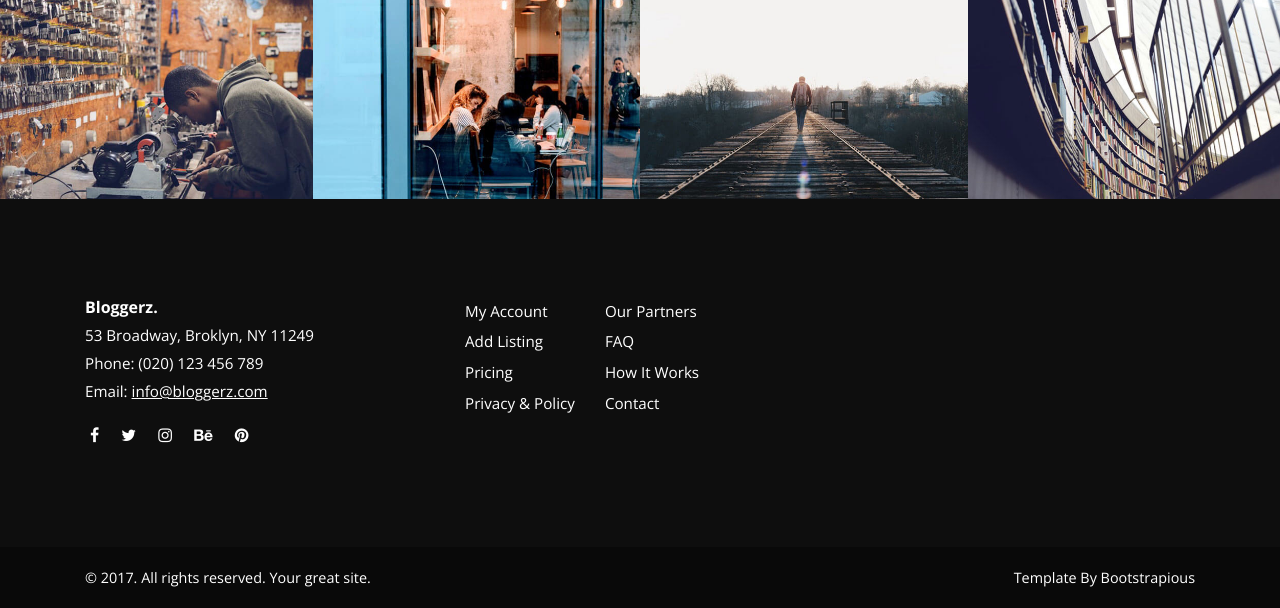
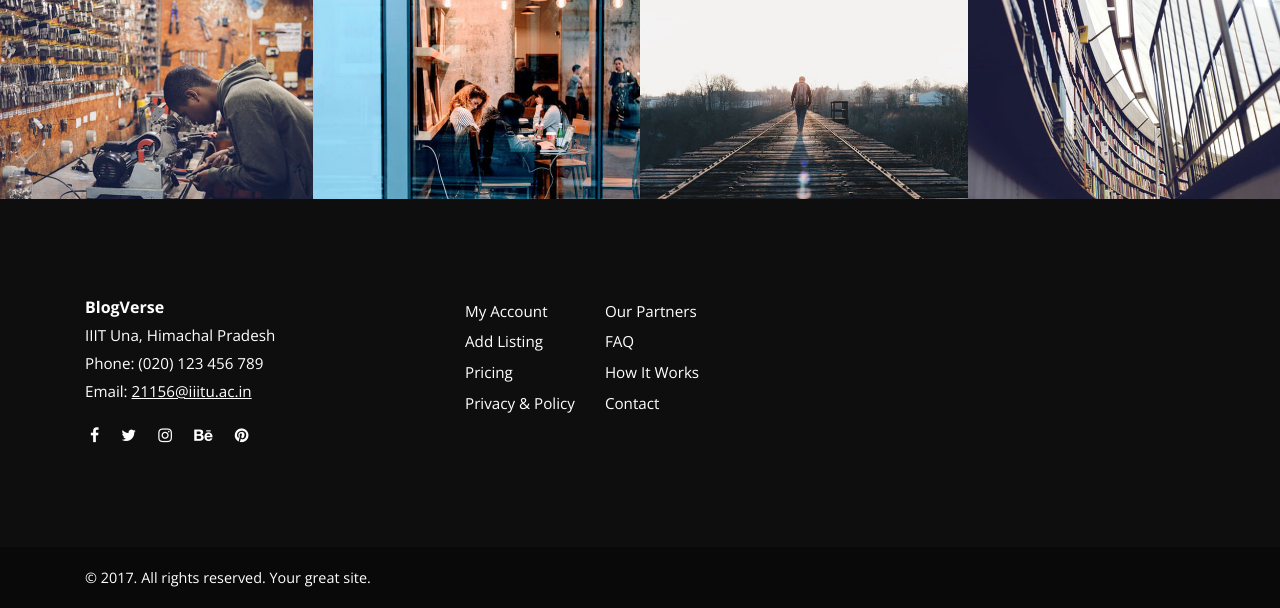
Before and after one commit to kamalyash2002/BlogVerse, a Django app: page / in a window 1280 px wide. Shown: the part 2033-2641 px from the top of the page. Run offline with Django 3.2, Linux system fonts and the light colour scheme; data that the repository does not hold is empty; some libraries are stand-ins or nearby versions.

Commit message:
Workign Fine

```diff
--- a/templates/includes/footer.html
+++ b/templates/includes/footer.html
@@ -6,12 +6,12 @@
       <div class="row">
         <div class="col-md-4">
           <div class="logo">
-            <h6 class="text-white">Bloggerz.</h6>
+            <h6 class="text-white">BlogVerse</h6>
           </div>
           <div class="contact-details">
-            <p>53 Broadway, Broklyn, NY 11249</p>
+            <p>IIIT Una, Himachal Pradesh</p>
             <p>Phone: (020) 123 456 789</p>
-            <p>Email: <a href="mailto:info@bloggerz.com">info@bloggerz.com</a></p>
+            <p>Email: <a href="mailto:info@bloggerz.com">21156@iiitu.ac.in</a></p>
             <ul class="social-menu">
               <li class="list-inline-item"><a href="#"><i class="fa fa-facebook"></i></a></li>
               <li class="list-inline-item"><a href="#"><i class="fa fa-twitter"></i></a></li>
@@ -46,11 +46,7 @@
           <div class="col-md-6">
             <p>&copy; 2017. All rights reserved. Your great site.</p>
           </div>
-          <div class="col-md-6 text-right">
-            <p>Template By <a href="https://bootstrapious.com/p/bootstrap-carousel" class="text-white">Bootstrapious</a>
-              <!-- Please do not remove the backlink to Bootstrap Temple unless you purchase an attribution-free license @ Bootstrap Temple or support us at http://bootstrapious.com/donate. It is part of the license conditions. Thanks for understanding :)                         -->
-            </p>
-          </div>
+
         </div>
       </div>
     </div>
--- a/templates/includes/navbar.html
+++ b/templates/includes/navbar.html
@@ -21,7 +21,7 @@
       <div class="container">
         <!-- Navbar Brand -->
         <div class="navbar-header d-flex align-items-center justify-content-between">
-          <!-- Navbar Brand --><a href="{% url 'home' %}" class="navbar-brand">Bloggerz.</a>
+          <!-- Navbar Brand --><a href="{% url 'home' %}" class="navbar-brand">BlogVerse</a>
           <!-- Toggle Button-->
           <button type="button" data-toggle="collapse" data-target="#navbarcollapse" aria-controls="navbarcollapse" aria-expanded="false" aria-label="Toggle navigation" class="navbar-toggler"><span></span><span></span><span></span></button>
         </div>
```
